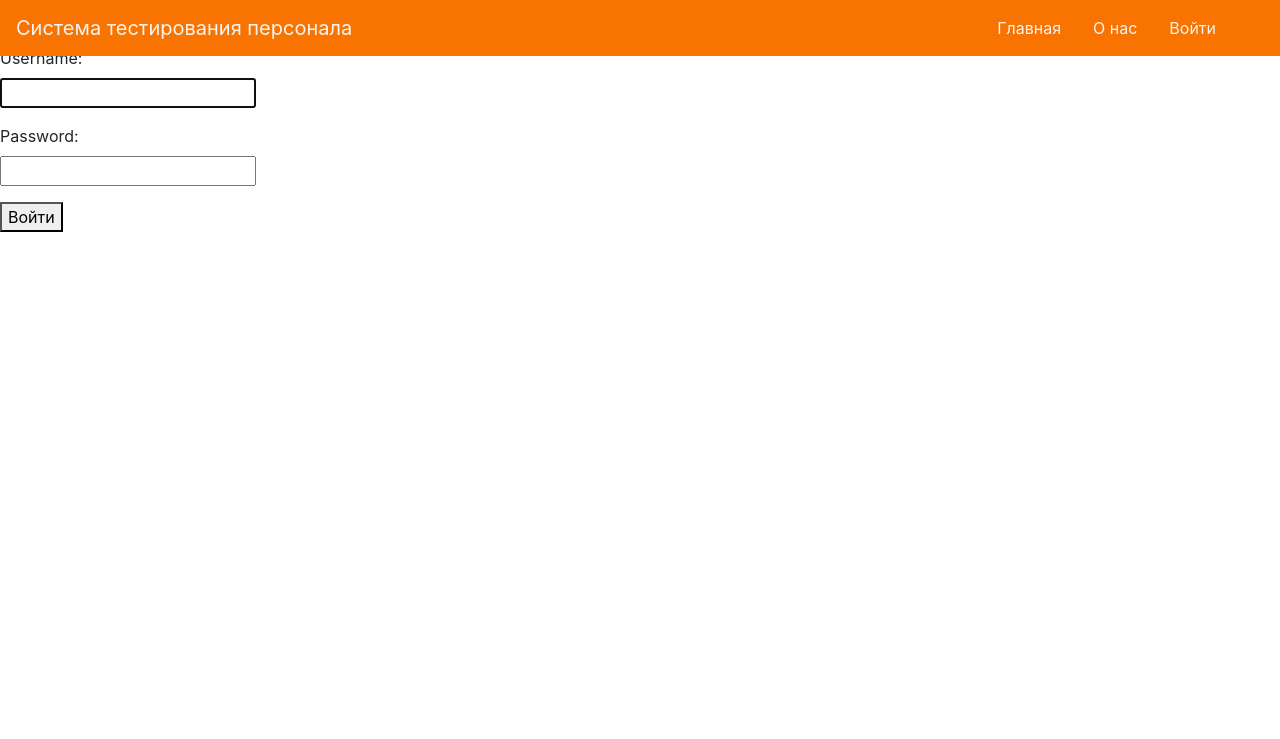
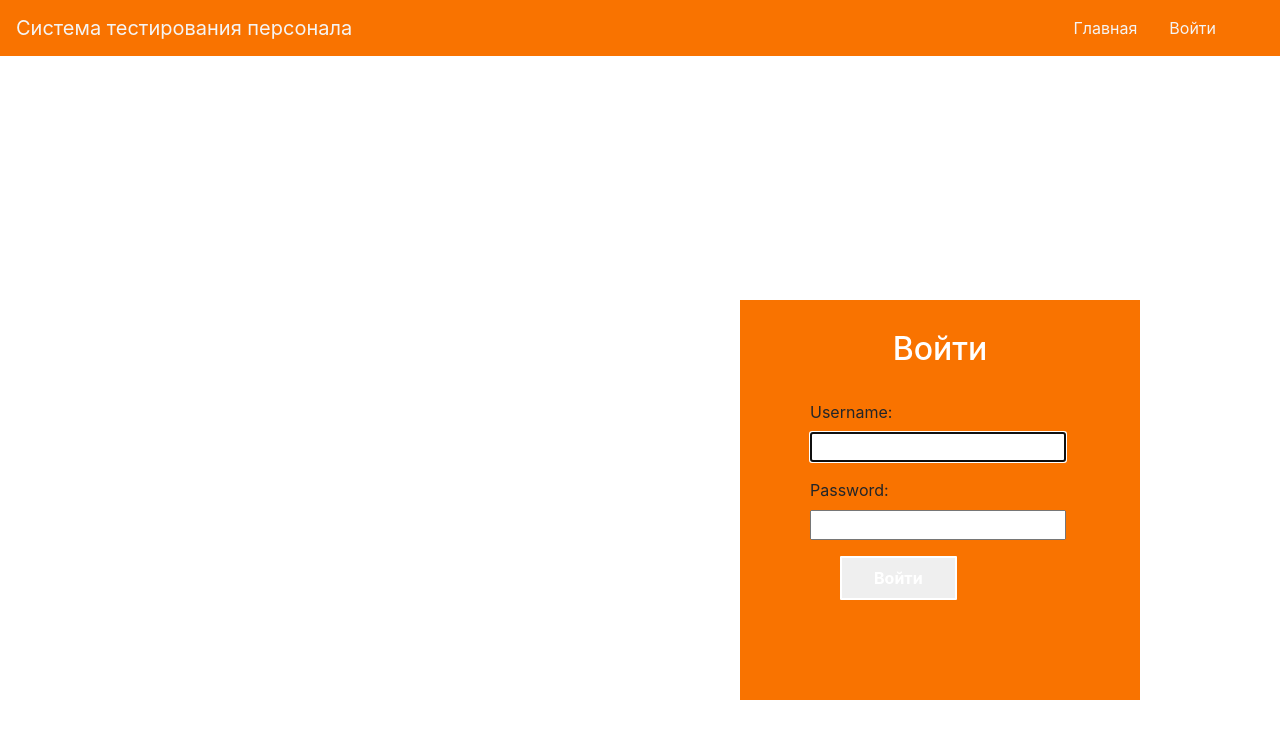
Before and after one commit to daniluuuuuuuk/Employees-Testing-System, a Django app: page /account/login/ in a window 1280 px wide. Shown: the top 739 px of the page. Run offline with Django 3.2, Linux system fonts and the light colour scheme; some libraries are stand-ins or nearby versions.

Commit message:
user authorization fixed | Account model fixed

```diff
--- a/src/mysite/static/css/main.css
+++ b/src/mysite/static/css/main.css
@@ -57,3 +57,38 @@ background-color:#343a40!important
 li{
 	color: white;
 }
+.authorization{
+	background-color: #F97300;
+	width: 400px;
+	height: 400px;
+	margin-top: 300px;
+	margin-left: 740px;
+	padding: 30px;
+}
+.auth_h{
+	color: white;
+	text-align: center;
+}
+form{
+padding-left: 40px;
+}
+
+button{
+
+  padding-top: 50px;
+  display: inline-block;
+  color: white;
+  font-weight: 700;
+  text-decoration: none;
+  user-select: none;
+  padding-left: 40px;
+  padding: .5em 2em;
+  outline: none;
+  border: 2px solid;
+  border-radius: 1px;
+  transition: 0.2s;
+  margin-left: 30px;
+
+}
+button:hover { background: rgba(255,255,255,.2); }
+button:active { background: white; }
--- a/src/mysite/templates/base.html
+++ b/src/mysite/templates/base.html
@@ -24,12 +24,19 @@
        <li class="nav-item">
          <a class="nav-link" href="/">Главная</a>
        </li>
+         {% if user.is_authenticated %}
        <li class="nav-item">
-         <a class="nav-link " href="#">О нас</a>
+         <a class="nav-link " href="#">{{user.username}}</a>
        </li>
+            {% if request.user.is_staff %}
+            <li class="nav-item">
+                <a class="nav-link " href="/admin/">Управление сайтом</a>
+            </li>
+            {% endif %}
+         {% endif %}
        <li class="nav-item">
            {% if user.is_authenticated %}
-           <a class="nav-link " href="{% url 'login' %}">Войти</a>
+           <a class="nav-link " href="{% url 'logout' %}">Выйти</a>
            {% else %}
            <a class="nav-link " href="{% url 'login' %}">Войти</a>
            {% endif %}
--- a/src/mysite/templates/registration/login.html
+++ b/src/mysite/templates/registration/login.html
@@ -4,10 +4,10 @@
 {% block page_name %}XXX{% endblock %}
 
 {% block content %}
-   <h2>Войти</h2>
-  {% if form.errors %}
-    <p style="color: red">Неправильный логин или пароль.Пожалуйста, попробуйте еще раз.</p>
-  {% endif %}
+<div class="authorization">
+    <h2 class="auth_h">Войти</h2>
+    <br>
+
   <form method="post">
     {% csrf_token %}
     <input type="hidden" name="next" value="{{ next }}" />
@@ -23,6 +23,11 @@
         {% endif %}
       </p>
     {% endfor %}
+    {% if form.errors %}
+    <p style="color: red">Неправильный логин или пароль.</p>
+    {% endif %}
     <button type="submit">Войти</button>
+
   </form>
+</div>
 {% endblock %}
--- a/src/mysite/urls.py
+++ b/src/mysite/urls.py
@@ -19,7 +19,8 @@ from django.urls import path, include
 urlpatterns = [
     path("", include("main.urls"), name='main'),
     path('admin/', admin.site.urls),
+path("account/", include("account.urls")),
+    path("accounts/", include("django.contrib.auth.urls")),
     path("tests/", include("tests.urls")),
-    path("account/", include("account.urls")),
-    path("accounts/", include("django.contrib.auth.urls")),
+
 ]
```
Also changed, not shown: src/account/migrations/0001_initial.py, src/db.sqlite3.
